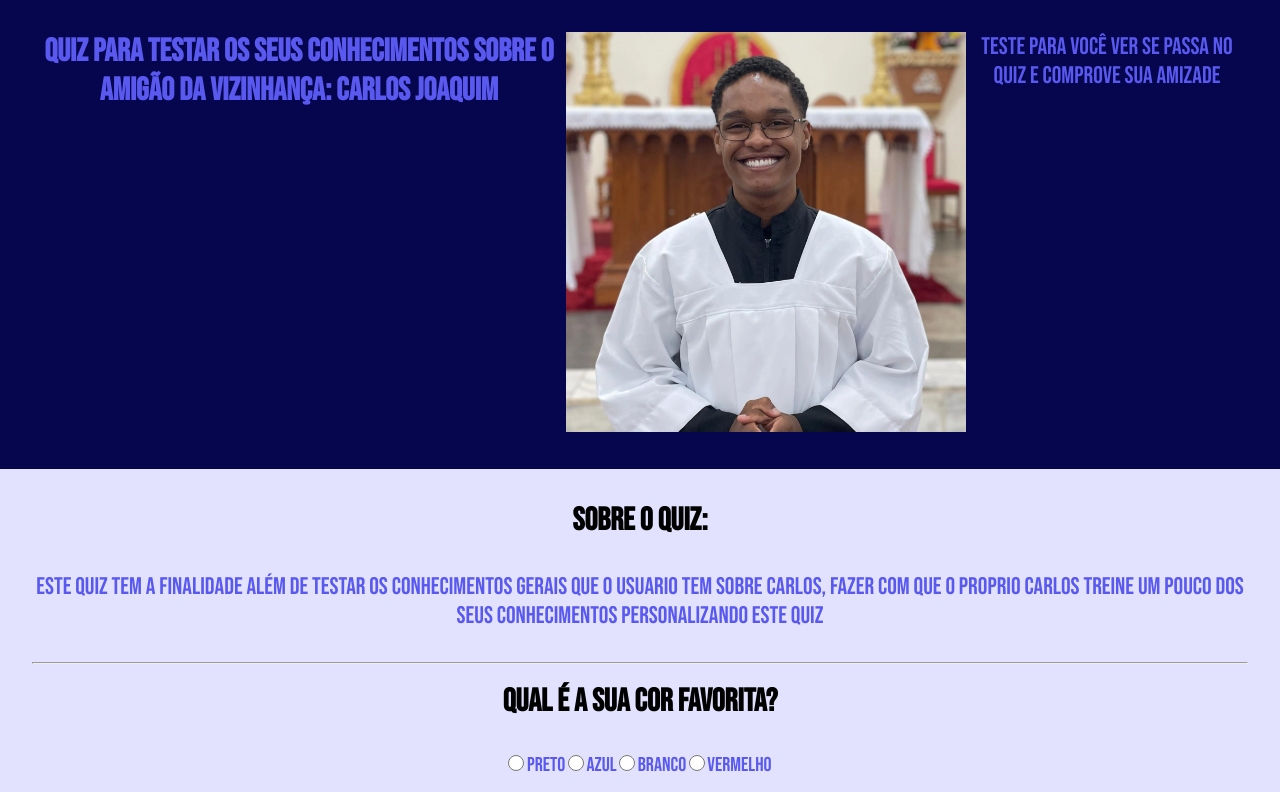
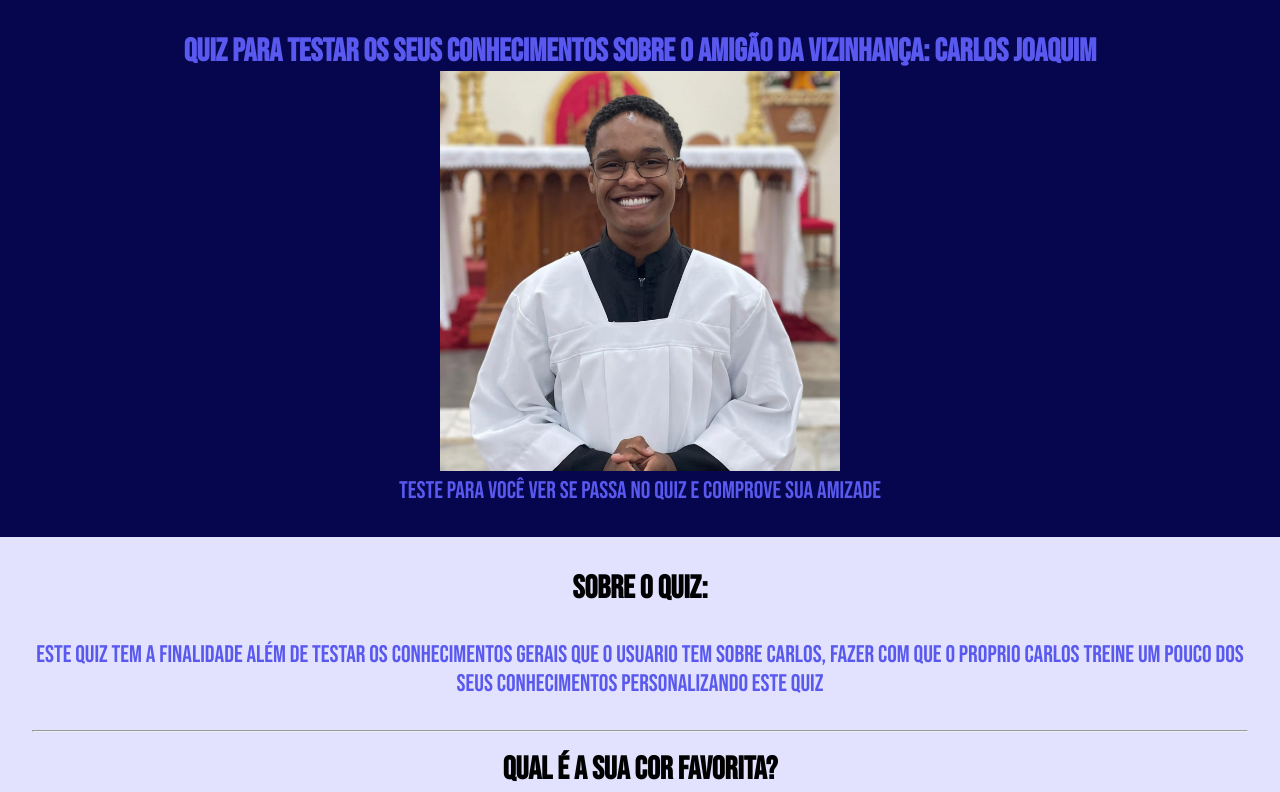
Before and after one commit to Carliosj/Quiz_do_Joaquim, a plain HTML site: page index.html in a window 1280 px wide. Shown: the top 792 px of the page. Drawn offline with Linux system fonts and the light colour scheme.

Commit message:
Update quiz.css

```diff
--- a/quiz.css
+++ b/quiz.css
@@ -15,8 +15,7 @@ body{
 header{
     padding: 2rem;
     text-align: center;
-    background-color: rgb(6, 6, 79);
-    display: flex;
+    background-color: rgb(6, 6, 79)
 }
 
 main{
```
